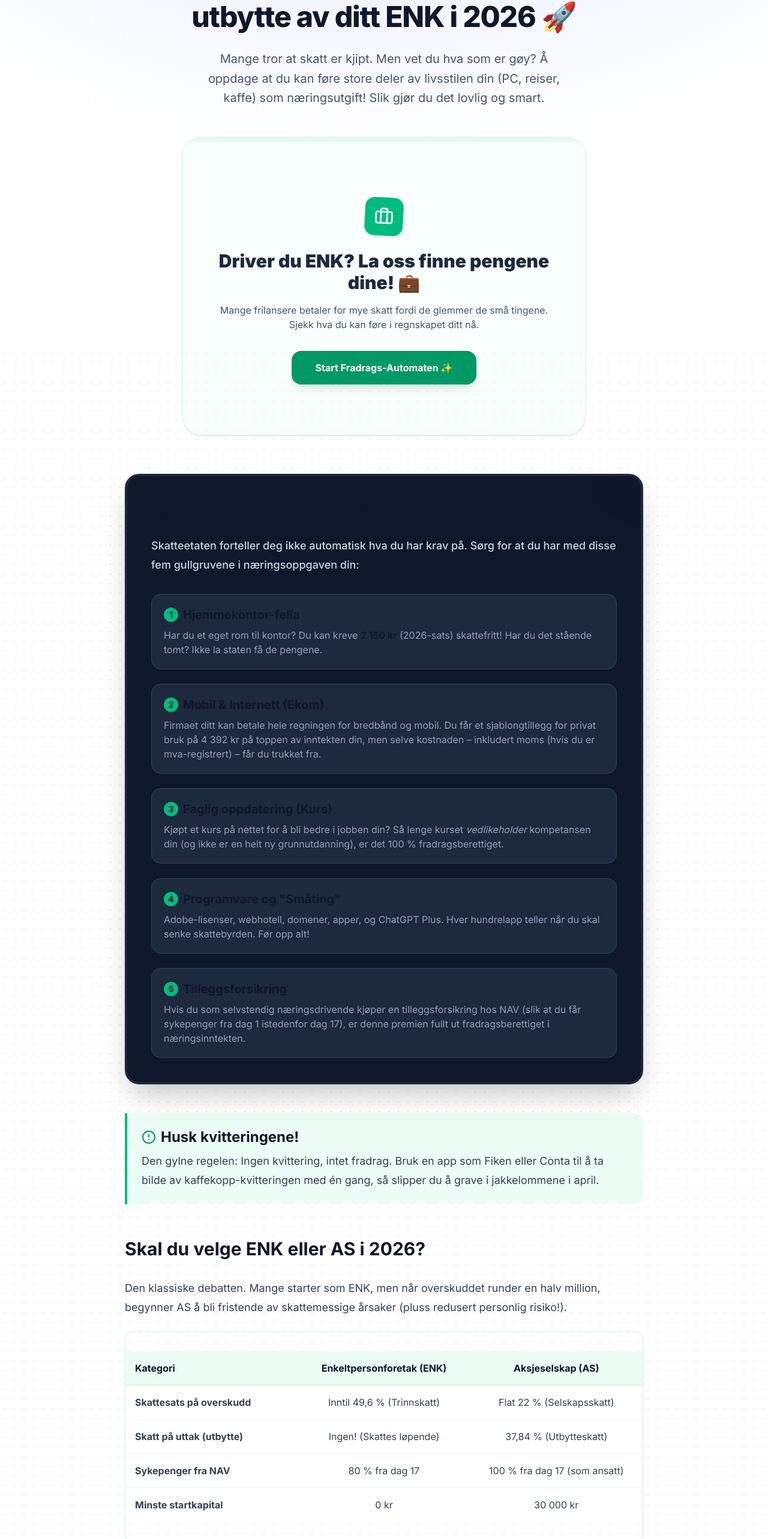
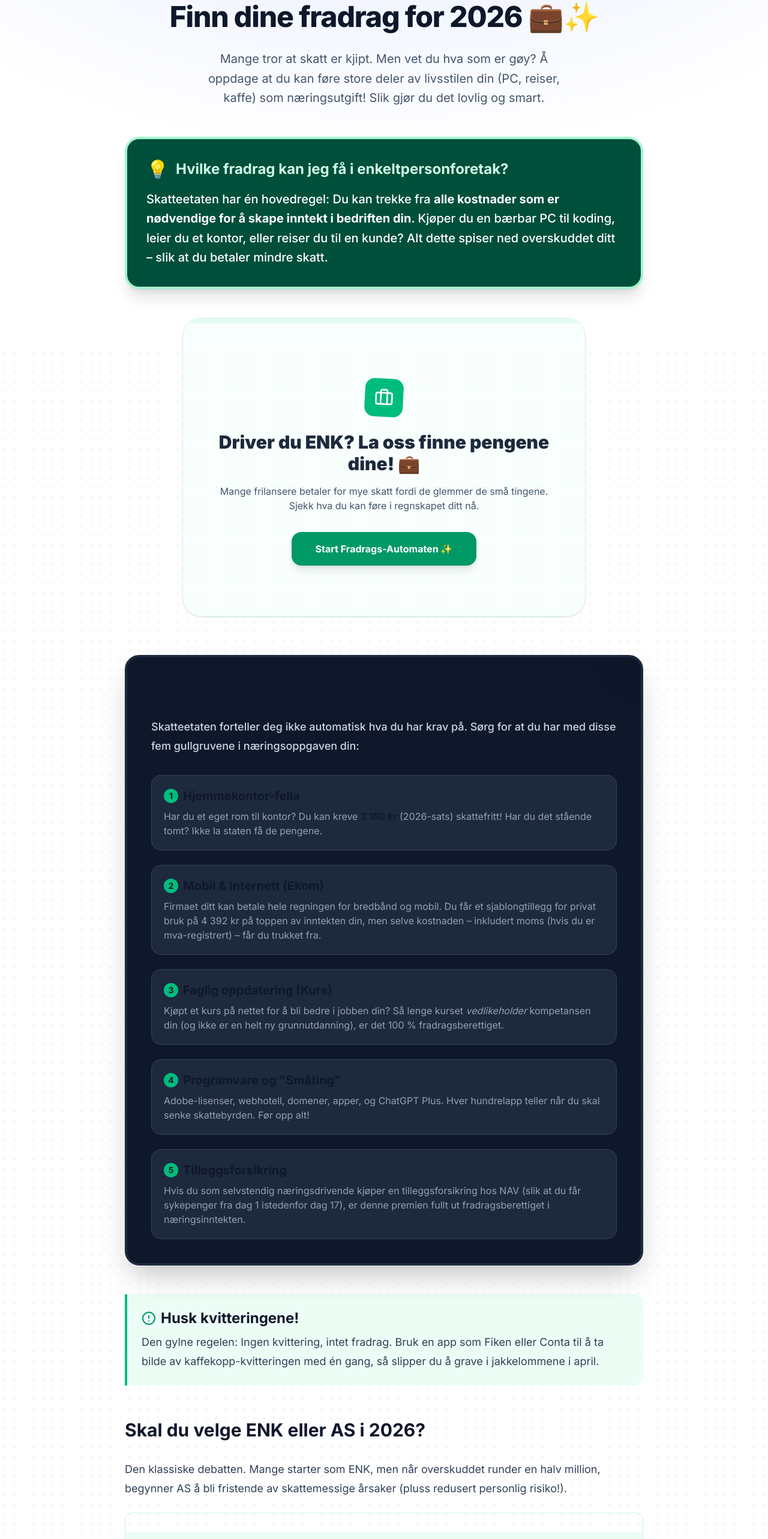
Before and after one commit to Svenn0x/Smartskatt-Antigravity, a Next.js app: page /frilans in a window 1280 px wide. Shown: the part 219-2785 px from the top of the page at 60% size. Built offline with nearby package versions, Linux system fonts and the light colour scheme.

Commit message:
feat: complete triple-threat authority hub with freelance section and automated deductions

```diff
--- a/app/frilans/page.tsx
+++ b/app/frilans/page.tsx
@@ -49,12 +49,23 @@ export default function FrilansPillarPage() {
           <span>💼 Frilans & Enkeltpersonforetak</span>
         </div>
         <h1 className="text-4xl md:text-5xl font-extrabold text-slate-900 mb-6 tracking-tight leading-tight text-balance">
-          Frilans-guiden: Maksimalt utbytte av ditt ENK i 2026 🚀
+          Gjør ENK-skatten til en lek – Finn dine fradrag for 2026 💼✨
         </h1>
         <p className="text-xl text-slate-600 max-w-2xl mx-auto leading-relaxed text-balance mb-4">
           Mange tror at skatt er kjipt. Men vet du hva som er gøy? Å oppdage at du kan føre store deler av livsstilen din (PC, reiser, kaffe) som næringsutgift! Slik gjør du det lovlig og smart.
         </p>
       </header>
+
+      {/* AEO-Snippet: Direct Answer */}
+      <div className="bg-emerald-900 text-white p-8 rounded-3xl mb-12 shadow-xl border-4 border-emerald-200">
+        <h2 className="text-2xl font-bold mt-0 mb-4 text-emerald-100 flex items-center">
+          <span className="text-3xl mr-3">💡</span>
+          Hvilke fradrag kan jeg få i enkeltpersonforetak?
+        </h2>
+        <p className="text-xl font-medium mb-0 leading-relaxed">
+          Skatteetaten har én hovedregel: Du kan trekke fra <strong>alle kostnader som er nødvendige for å skape inntekt i bedriften din</strong>. Kjøper du en bærbar PC til koding, leier du et kontor, eller reiser du til en kunde? Alt dette spiser ned overskuddet ditt – slik at du betaler mindre skatt.
+        </p>
+      </div>
 
       {/* Fradrags-Automaten */}
       <EnkDeduction />
@@ -130,35 +141,36 @@ export default function FrilansPillarPage() {
         </p>
 
         {/* Comparison Table ENK vs AS */}
+        {/* Faste Satser 2026 Tabell */}
         <div className="overflow-x-auto mt-6 mb-6 rounded-xl border border-emerald-100 shadow-sm">
           <table className="w-full text-left bg-white border-collapse">
             <thead>
               <tr className="bg-emerald-50 text-emerald-900">
-                <th className="p-4 font-bold border-b border-emerald-200">Kategori</th>
-                <th className="p-4 font-bold border-b border-emerald-200 text-center w-1/3">Enkeltpersonforetak (ENK)</th>
-                <th className="p-4 font-bold border-b border-emerald-200 text-center w-1/3">Aksjeselskap (AS)</th>
+                <th className="p-4 font-bold border-b border-emerald-200">Type Fradrag (Faste Satser)</th>
+                <th className="p-4 font-bold border-b border-emerald-200 text-center">Sats for 2026</th>
+                <th className="p-4 font-bold border-b border-emerald-200">Krav</th>
               </tr>
             </thead>
             <tbody className="text-slate-700 text-sm md:text-base">
               <tr className="border-b border-slate-100 hover:bg-slate-50 transition-colors">
-                <td className="p-4 font-bold">Skattesats på overskudd</td>
-                <td className="p-4 text-center">Inntil 49,6 % (Trinnskatt)</td>
-                <td className="p-4 text-center">Flat 22 % (Selskapsskatt)</td>
+                <td className="p-4 font-bold">Kjøregodtgjørelse (Egen bil)</td>
+                <td className="p-4 text-center text-emerald-700 font-black">4,90 kr pr. km</td>
+                <td className="p-4">Dokumentert kjørebok kreves.</td>
               </tr>
               <tr className="border-b border-slate-100 hover:bg-slate-50 transition-colors">
-                <td className="p-4 font-bold">Skatt på uttak (utbytte)</td>
-                <td className="p-4 text-center">Ingen! (Skattes løpende)</td>
-                <td className="p-4 text-center">37,84 % (Utbytteskatt)</td>
+                <td className="p-4 font-bold">Hjemmekontor (Sjablong)</td>
+                <td className="p-4 text-center text-emerald-700 font-black">2 150 kr</td>
+                <td className="p-4">Eksklusivt rom brukt kun til næring.</td>
               </tr>
               <tr className="border-b border-slate-100 hover:bg-slate-50 transition-colors">
-                <td className="p-4 font-bold">Sykepenger fra NAV</td>
-                <td className="p-4 text-center">80 % fra dag 17</td>
-                <td className="p-4 text-center">100 % fra dag 17 (som ansatt)</td>
+                <td className="p-4 font-bold">Ekom-tillegg (Sjablong for skatt)</td>
+                <td className="p-4 text-center text-rose-600 font-black">+ 4 392 kr (inntekt)</td>
+                <td className="p-4">Legges til personinntekt ved dekket ekom.</td>
               </tr>
               <tr className="hover:bg-slate-50 transition-colors">
-                <td className="p-4 font-bold">Minste startkapital</td>
-                <td className="p-4 text-center">0 kr</td>
-                <td className="p-4 text-center">30 000 kr</td>
+                <td className="p-4 font-bold">Direkte utgiftsføring (Grense)</td>
+                <td className="p-4 text-center text-emerald-700 font-black">15 000 kr</td>
+                <td className="p-4">Utstyr under 15k kan føres direkte. Over 15k må avskrives.</td>
               </tr>
             </tbody>
           </table>
--- a/components/shared/Footer.tsx
+++ b/components/shared/Footer.tsx
@@ -5,6 +5,13 @@ export default function Footer() {
     <footer className="bg-slate-900 text-slate-300 py-12 mt-24">
       <div className="max-w-5xl mx-auto px-4 flex flex-col items-center text-center text-sm">
         <Logo variant="dark" size={48} className="mb-6 opacity-90" />
+
+        <div className="flex flex-wrap justify-center gap-6 mb-8 font-semibold">
+          <a href="/eiendom" className="hover:text-white transition-colors">Eiendom & Bolig</a>
+          <a href="/krypto" className="hover:text-white transition-colors">Krypto-Skatt</a>
+          <a href="/frilans" className="hover:text-white transition-colors">Frilans & ENK</a>
+        </div>
+
         <p>&copy; {new Date().getFullYear()} Smartskatt.no. Alle rettigheter reservert.</p>
         <p className="mt-2 text-slate-500">Tjenesten er kun veiledende. Sjekk alltid mot Skatteetatens offisielle sider.</p>
       </div>
```
